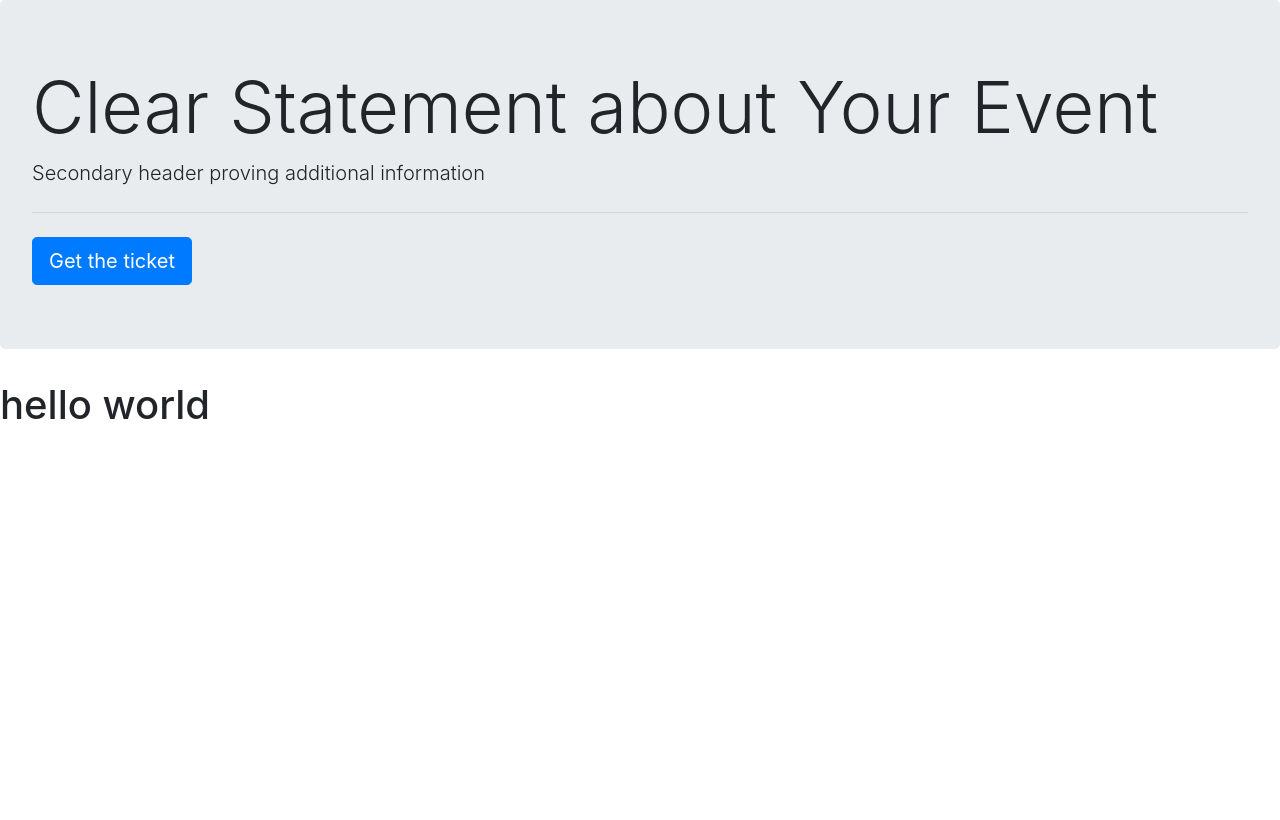
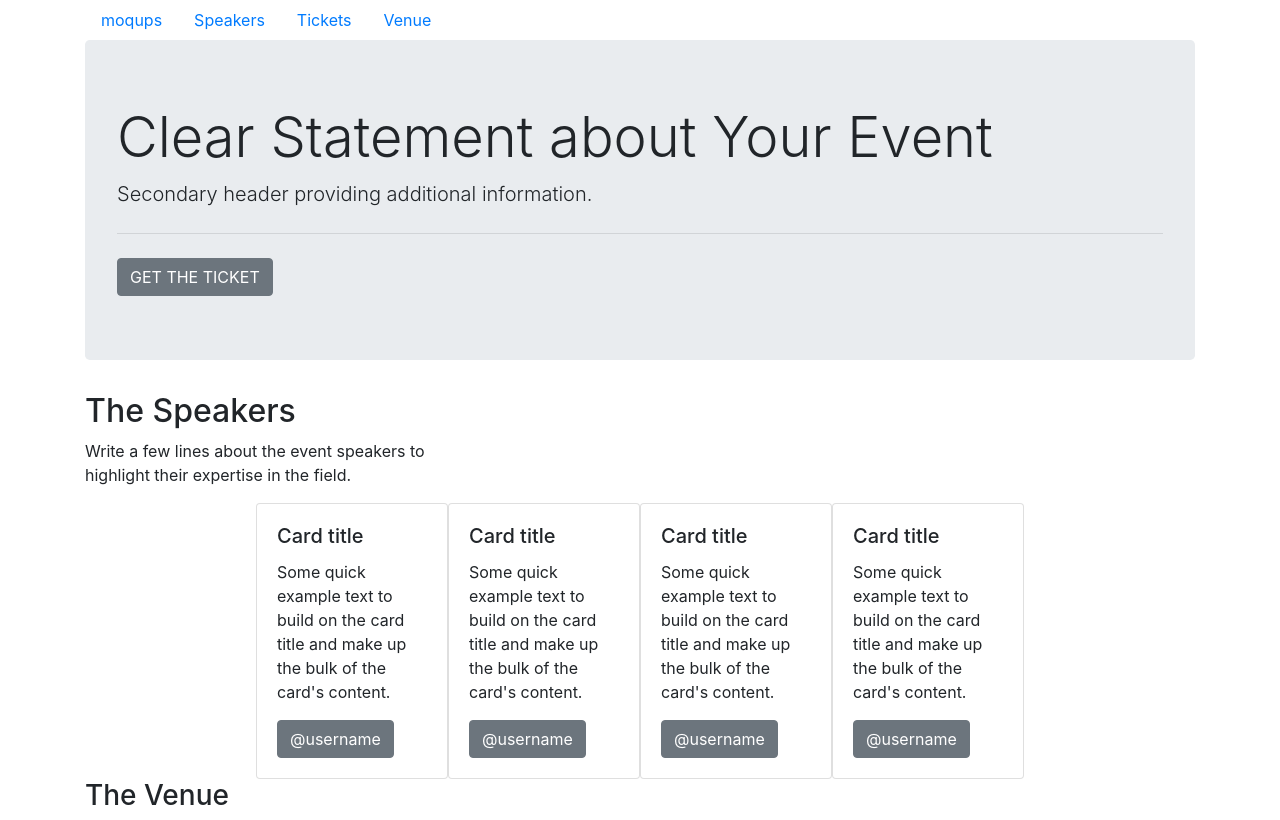
Before and after one commit to PaofueMMoua/event-landing-page, a plain HTML site: page index.html in a window 1280 px wide. Drawn offline with nearby package versions, Linux system fonts and the light colour scheme.

Commit message:
Add files via upload

```diff
--- a/css/style.css
+++ b/css/style.css
@@ -1 +1,8 @@
-s
+.main-flex {
+    display:flex;
+    justify-content: center;
+}
+.venue {
+    display:flex;
+    flex-direction: column;
+}
--- a/index.html
+++ b/index.html
@@ -1,26 +1,94 @@
 <!DOCTYPE html>
 <html lang="en">
 <head>
-    <meta charset="UTF-8" />
-    <meta http-equiv="X-UA-Compatible" content="IE=edge" />
-    <meta name="viewport" content="width=device-width, initial-scale=1.0" />
-    <link rel="stylesheet" href="css/bootstrap.min.css" />
-    <link rel="stylesheet" href="css/styles.css">
-    <title>Document</title>
+    <meta charset="UTF-8">
+    <meta http-equiv="X-UA-Compatible" content="IE=edge">
+    <meta name="viewport" content="width=device-width, initial-scale=1.0">
+    <link rel="stylesheet" href="https://cdn.jsdelivr.net/npm/bootstrap@4.5.3/dist/css/bootstrap.min.css"
+    integrity="sha384-TX8t27EcRE3e/ihU7zmQxVncDAy5uIKz4rEkgIXeMed4M0jlfIDPvg6uqKI2xXr2" crossorigin="anonymous">
+    <link rel="preconnect" href="https://fonts.gstatic.com">
+    <link href="https://fonts.googleapis.com/css2?family=Pacifico&display=swap" rel="stylesheet">
+    <title>Bootstrap MFW Template</title>
+    <link rel="stylesheet" href="css/style.css">
 </head>
 <body>
+ <div class="container">
+    <ul class="nav">
+        <li class="nav-item aria-disabled">
+        <a class="nav-link" id="nav-logo" href="#" tabindex="-1" aria-disabled="true">moqups</a>
+        </li>
+        <li class="nav-item">
+        <a class="nav-link" href="#">Speakers</a>
+        </li>
+        <li class="nav-item">
+        <a class="nav-link" href="#">Tickets</a>
+        </li>
+        <li class="nav-item">
+        <a class="nav-link" href="#">Venue</a>
+        </li>
+    </ul>
     <div class="jumbotron">
-      <h1 class="display-3">Clear Statement about Your Event</h1>
-      <p class="lead">Secondary header proving additional information</p>
+        <h1 class="display-4">Clear Statement about Your Event</h1>
+        <p class="lead">Secondary header providing additional information.</p>
         <hr class="my-4">
-      <a class="btn btn-primary btn-lg" href="#" role="button">Get the ticket</a>
+        <a class="btn btn-secondary btn-xlg" href="#" role="button">GET THE TICKET</a>
     </div>
-    <h1>hello world</h1>
-    <script
-      src="https://code.jquery.com/jquery-3.5.1.slim.min.js"
+
+    <section>
+        <h2>The Speakers</h2>
+        <p>Write a few lines about the event speakers to <br> <span> highlight their expertise in the field.</span></p>
+    </section>
+
+
+        <div class="main-flex">
+            <div class="card" style="width: 12rem;">
+                <div class="card-body">
+                <h5 class="card-title">Card title</h5>
+                <p class="card-text">Some quick example text to build on the card title and make up the bulk of the card's content.</p>
+                <a href="#" class="btn btn-secondary">@username</a>
+                </div>
+            </div>
+
+            <div class="card" style="width: 12rem;">
+                <div class="card-body">
+                <h5 class="card-title">Card title</h5>
+                <p class="card-text">Some quick example text to build on the card title and make up the bulk of the card's content.</p>
+                <a href="#" class="btn btn-secondary">@username</a>
+                </div>
+            </div>
+
+            <div class="card" style="width: 12rem;">
+                <div class="card-body">
+                <h5 class="card-title">Card title</h5>
+                <p class="card-text">Some quick example text to build on the card title and make up the bulk of the card's content.</p>
+                <a href="#" class="btn btn-secondary">@username</a>
+                </div>
+            </div>
+
+            <div class="card" style="width: 12rem;">
+                <div class="card-body">
+                <h5 class="card-title">Card title</h5>
+                <p class="card-text">Some quick example text to build on the card title and make up the bulk of the card's content.</p>
+                <a href="#" class="btn btn-secondary">@username</a>
+                </div>
+            </div>
+        </div>
+        <div class="venue">
+            <h3>The Venue</h3>
+
+
+        </div>
+    </div>
+
+
+
+
+    <!-- Option 1: jQuery and Bootstrap Bundle (includes Popper) -->
+    <script src="https://code.jquery.com/jquery-3.5.1.slim.min.js"
         integrity="sha384-DfXdz2htPH0lsSSs5nCTpuj/zy4C+OGpamoFVy38MVBnE+IbbVYUew+OrCXaRkfj"
-      crossorigin="anonymous"
-    ></script>
-    <script src="js/bootstrap.min.js"></script>
+        crossorigin="anonymous"></script>
+    <script src="https://cdn.jsdelivr.net/npm/bootstrap@4.5.3/dist/js/bootstrap.bundle.min.js"
+        integrity="sha384-ho+j7jyWK8fNQe+A12Hb8AhRq26LrZ/JpcUGGOn+Y7RsweNrtN/tE3MoK7ZeZDyx"
+        crossorigin="anonymous"></script>
 </body>
 </html>
```
Lines whose indentation alone changed are shown as unchanged.
